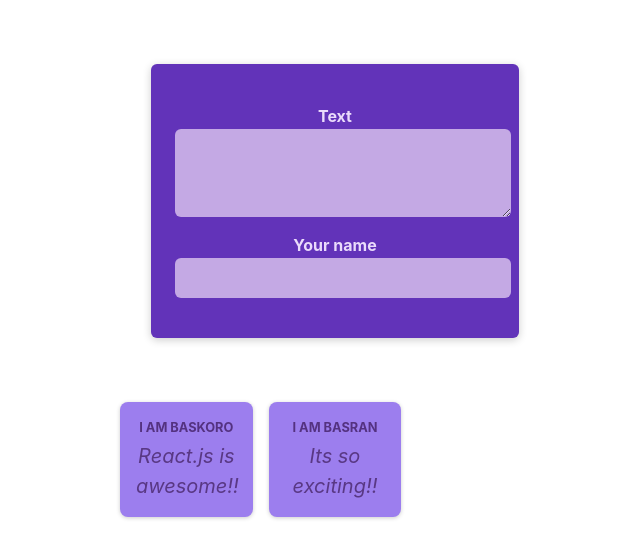
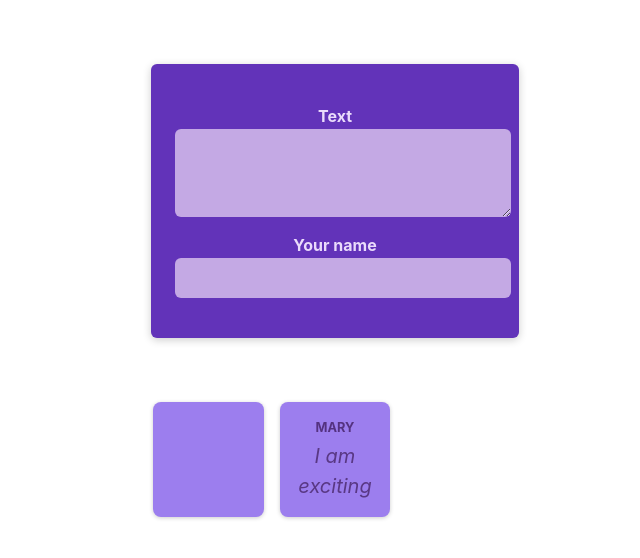
Before and after one commit to BaskoroR725/BaskoroR725-1.Academind-React-crash-course, a React (Vite) app: page / in a window 1280 px wide. Shown: the top 558 px of the page, without its empty margins (305-945 px from the left). Built offline with nearby package versions, Linux system fonts and the light colour scheme.

Commit message:
add prop to passing value between component

```diff
--- a/src/components/NewPost.jsx
+++ b/src/components/NewPost.jsx
@@ -1,21 +1,16 @@
-import { useState } from 'react';
+
 import classes from './NewPost.module.css';
 
-function NewPost() {
-  const [ enteredBody, setEnteredBody ] = useState('');
-  function changeBodyHandler(event){
-    setEnteredBody(event.target.value);
-  }
+function NewPost(props) {
   return (
     <form className={classes.form}>
       <p>
         <label htmlFor="body">Text</label>
-        <textarea id="body" required rows={3} onChange={changeBodyHandler}/>
+        <textarea id="body" required rows={3} onChange={props.onBodyChange}/>
       </p>
-      <p>{enteredBody}</p>
       <p>
         <label htmlFor="name">Your name</label>
-        <input type="text" id="name" required />
+        <input type="text" id="name" required onChange={props.onAuthorChange}/>
       </p>
     </form>
   );
--- a/src/components/PostLists.jsx
+++ b/src/components/PostLists.jsx
@@ -1,14 +1,25 @@
+import { useState } from 'react';
 import Post from "./Posts";
 import NewPost from "./NewPost";
 import classes from "./PostLists.module.css"
 
 function PostList(){
+    const [ enteredBody, setEnteredBody ] = useState('');
+    const [ enteredAuthor, setEnteredAuthor ] = useState('');
+
+    function bodyChangeHandler(event){
+        setEnteredBody(event.target.value);
+    }
+
+    function authorChangeHandler(event){
+        setEnteredAuthor(event.target.value);
+    }
     return (
     <>
-    <NewPost/>
+    <NewPost onBodyChange={bodyChangeHandler} onAuthorChange={authorChangeHandler}/>
         <ul className={classes.posts}>
-            <Post author ='I am Baskoro'  body='React.js is awesome!!' />
-            <Post author ='I am Basran'  body='Its so exciting!!' />
+            <Post author ={enteredAuthor}  body={enteredBody} />
+            <Post author ='Mary'  body='I am exciting' />
         </ul>
     </>
 )}
```
